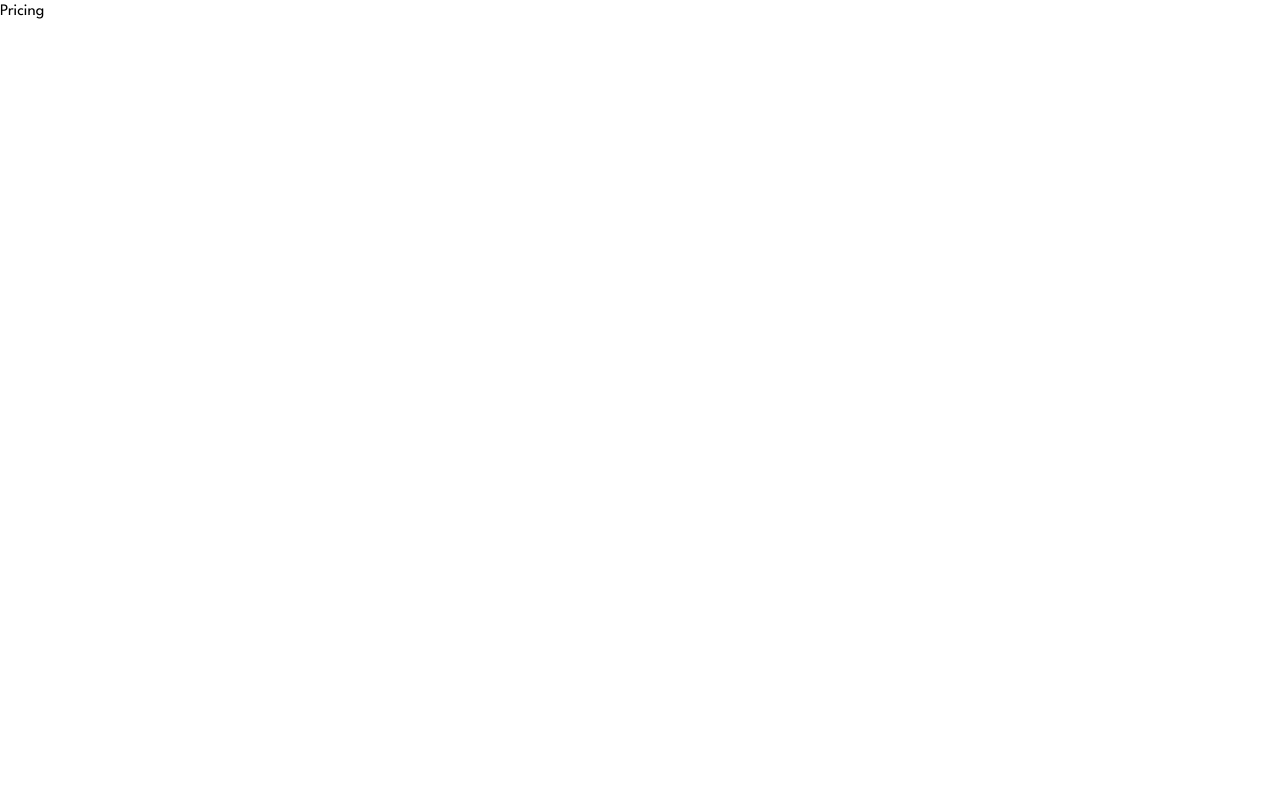
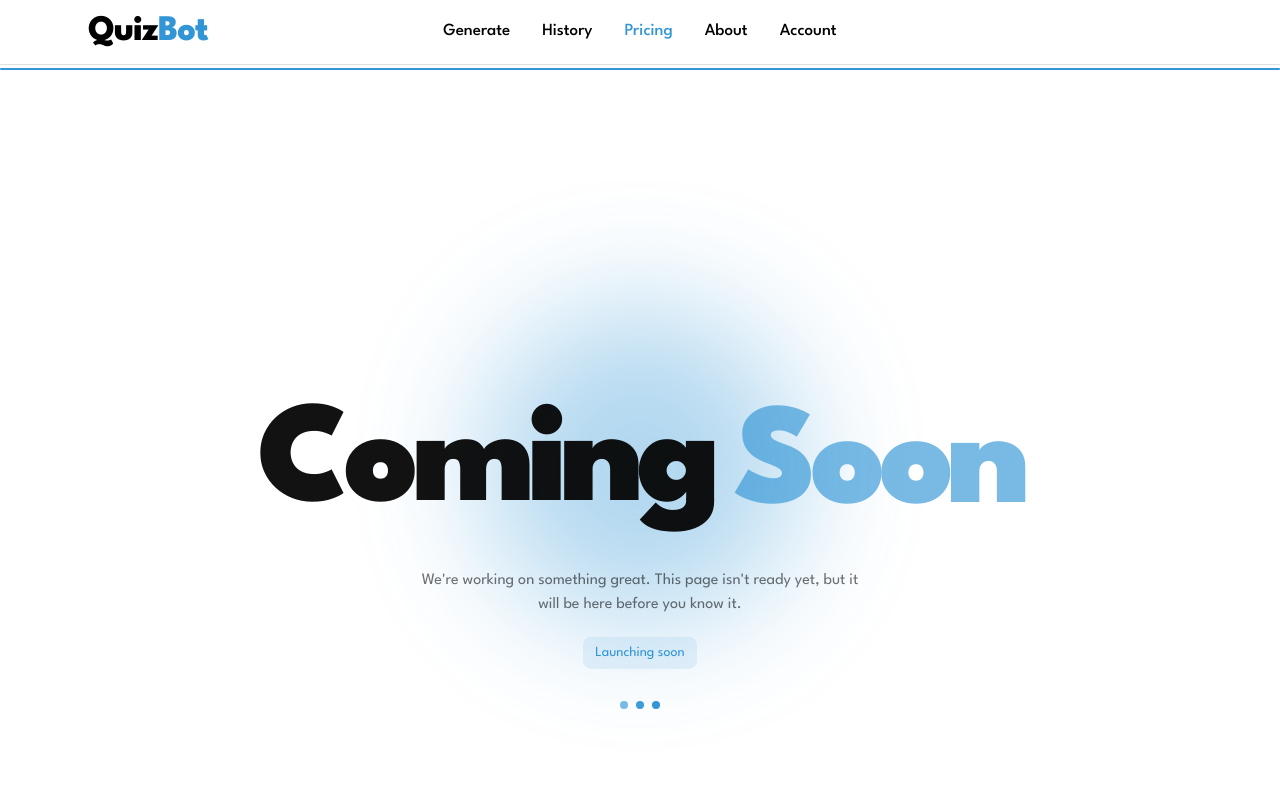
Before and after one commit to Avishka14/quizbot-v2-frontend, a React (Vite) app: page /pricing in a window 1280 px wide. Shown: the top 800 px of the page. Built offline with nearby package versions, Linux system fonts and the light colour scheme.

Commit message:
feat: add coming soon page for pricing

```diff
--- /dev/null
+++ b/src/pages/coming-soon/ComingSoon.jsx
@@ -0,0 +1,63 @@
+import React from 'react'
+import './comingsoon.css'
+
+const PRIMARY = 'var(--qb-primary)'
+const SECONDARY = 'var(--qb-secondary)'
+
+function ComingSoon() {
+  return (
+    // Three rows: [spacer] [title] [text]. The outer rows are equal (1fr),
+    // so the title sits exactly in the vertical middle of the viewport.
+    <main
+      className="cs-page relative mx-auto grid min-h-dvh max-w-6xl grid-rows-[1fr_auto_1fr] justify-items-center overflow-hidden px-4 text-center"
+      style={{ fontFamily: 'inherit' }}
+    >
+      {/* Row 1: empty spacer */}
+      <div aria-hidden="true" />
+
+      {/* Row 2: title, centered in the viewport */}
+      <div className="relative flex items-center justify-center">
+        {/* Soft backdrop glow */}
+        <div
+          aria-hidden="true"
+          className="cs-glow pointer-events-none absolute left-1/2 top-1/2 h-80 w-80 -translate-x-1/2 -translate-y-1/2 rounded-full blur-3xl"
+          style={{ background: SECONDARY }}
+        />
+
+        <h1
+          className="relative flex flex-col items-center font-black leading-none tracking-tighter sm:flex-row sm:gap-5"
+          style={{ fontSize: 'clamp(3.5rem, 14vw, 9rem)' }}
+        >
+          <span className="cs-fade" style={{ color: PRIMARY }}>
+            Coming
+          </span>
+          <span className="cs-fade cs-fade-delay" style={{ color: SECONDARY }}>
+            Soon
+          </span>
+        </h1>
+      </div>
+
+      {/* Row 3: message, status pill and loading dots */}
+      <div className="relative flex flex-col items-center pt-8 pb-8">
+        <p className="cs-fade-soft max-w-md" style={{ color: PRIMARY }}>
+          We're working on something great. This page isn't ready yet, but it will be here before you know it.
+        </p>
+
+        <span
+          className="mt-5 rounded-lg px-3 py-1.5 text-sm"
+          style={{ color: SECONDARY, background: 'rgba(49, 149, 214, 0.1)' }}
+        >
+          Launching soon
+        </span>
+
+        <div className="mt-8 flex gap-2" role="status" aria-label="Coming soon">
+          <span className="cs-dot" style={{ background: SECONDARY }} />
+          <span className="cs-dot" style={{ background: SECONDARY }} />
+          <span className="cs-dot" style={{ background: SECONDARY }} />
+        </div>
+      </div>
+    </main>
+  )
+}
+
+export default ComingSoon
--- /dev/null
+++ b/src/pages/coming-soon/comingsoon.css
@@ -0,0 +1,73 @@
+/* Page fades in once on load */
+@keyframes cs-page-in {
+  from { opacity: 0; }
+  to   { opacity: 1; }
+}
+
+/* Title fades in and out on a loop */
+@keyframes cs-fade {
+  0%, 100% { opacity: 0.15; transform: translateY(8px); }
+  50%      { opacity: 1;    transform: translateY(0); }
+}
+
+/* Gentler version for the paragraph */
+@keyframes cs-fade-soft {
+  0%, 100% { opacity: 0.45; }
+  50%      { opacity: 1; }
+}
+
+/* Backdrop glow pulse (same as the 404 page) */
+@keyframes cs-pulse {
+  0%, 100% { opacity: 0.15; }
+  50%      { opacity: 0.4; }
+}
+
+/* Loading dots fade in sequence */
+@keyframes cs-dot {
+  0%, 100% { opacity: 0.2; }
+  50%      { opacity: 1; }
+}
+
+.cs-page {
+  animation: cs-page-in 1s ease-out both;
+}
+
+.cs-fade {
+  display: inline-block;
+  animation: cs-fade 4s ease-in-out infinite;
+}
+
+/* "Soon" trails "Coming" by half a second */
+.cs-fade-delay {
+  animation-delay: 0.5s;
+}
+
+.cs-fade-soft {
+  animation: cs-fade-soft 4s ease-in-out infinite;
+  animation-delay: 1s;
+}
+
+.cs-glow {
+  animation: cs-pulse 4s ease-in-out infinite;
+}
+
+.cs-dot {
+  width: 0.5rem;
+  height: 0.5rem;
+  border-radius: 9999px;
+  animation: cs-dot 1.5s ease-in-out infinite;
+}
+.cs-dot:nth-child(2) { animation-delay: 0.2s; }
+.cs-dot:nth-child(3) { animation-delay: 0.4s; }
+
+@media (prefers-reduced-motion: reduce) {
+  .cs-page,
+  .cs-fade,
+  .cs-fade-soft,
+  .cs-glow,
+  .cs-dot {
+    animation: none;
+  }
+  .cs-fade, .cs-fade-soft, .cs-dot { opacity: 1; }
+  .cs-glow { opacity: 0.25; }
+}
--- a/src/pages/pricing/Pricing.jsx
+++ b/src/pages/pricing/Pricing.jsx
@@ -1,8 +1,15 @@
 import React from 'react'
+import ComingSoon from '../coming-soon/ComingSoon'
+import Header from '../../components/header/Header'
+import Footer from '../../components/footer/Footer'
 
 function Pricing() {
   return (
-    <div>Pricing</div>
+    <>
+    <Header/>
+    <ComingSoon/>
+    <Footer/>
+    </>
   )
 }
 
```
